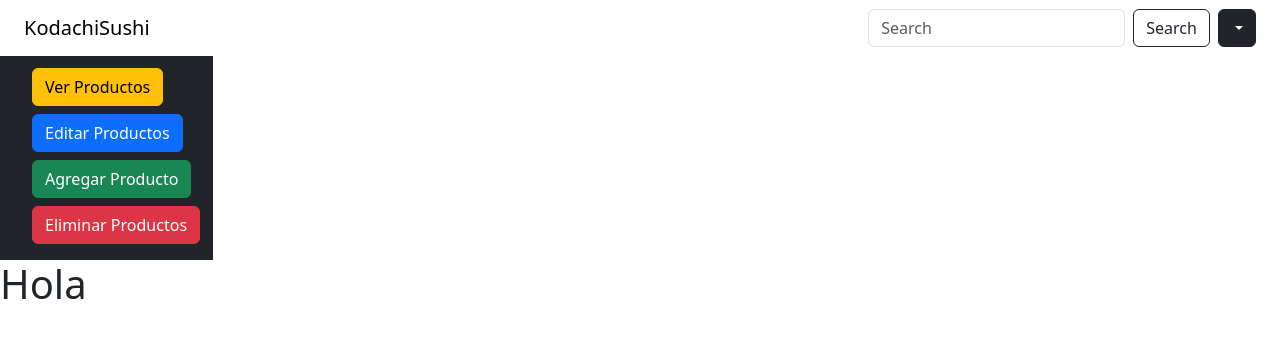
After one commit to benjvmindev/KodachiSushi, a Flask app: page /admin in a window 1280 px wide. The commit adds this page. Shown: the top 338 px of the page. Run offline with Flask 3, Linux system fonts and the light colour scheme.

Commit message:
panel admin pendiente

```diff
--- a/app.py
+++ b/app.py
@@ -3,12 +3,24 @@ from flask import Flask, render_template
 app = Flask(__name__)
 
 @app.route('/')
-def inicio():
+def index():
     return render_template('index.html')
 
 @app.route('/carrito')
 def carrito():
     return render_template('carrito.html')
 
+@app.route('/nosotros')
+def nosotros():
+    return render_template('nosotros.html')
+
+@app.route('/ubicacion')
+def ubicacion():
+    return render_template('ubicacion.html')
+
+@app.route('/admin')
+def admin():
+    return render_template('admin.html')
+
 if __name__ == '__main__':
     app.run(debug=True)
--- /dev/null
+++ b/static/css/admin.css
@@ -0,0 +1,23 @@
+
+.navbar{
+    background-color: transparent !important;
+}
+
+/* Cambiar el color de los enlaces del navbar */
+.navbar .nav-link {
+    color: #000000 !important; /* Blanco */
+  }
+
+/* Cambiar el color al pasar el mouse por encima */
+.navbar .nav-link:hover {
+    color: #000000 !important; /* Gris claro */
+  }
+
+.navbar .form-control{
+    outline: #000000;
+}
+
+.lista{
+    list-style: none;  /* Esto elimina los puntos */
+
+}
--- /dev/null
+++ b/templates/admin.html
@@ -0,0 +1,63 @@
+<!DOCTYPE html>
+<html lang="es">
+<head>
+    <meta charset="UTF-8">
+    <meta name="viewport" content="width=device-width, initial-scale=1.0">
+    <link href="https://cdn.jsdelivr.net/npm/bootstrap@5.3.6/dist/css/bootstrap.min.css" rel="stylesheet" integrity="sha384-4Q6Gf2aSP4eDXB8Miphtr37CMZZQ5oXLH2yaXMJ2w8e2ZtHTl7GptT4jmndRuHDT" crossorigin="anonymous">
+    <script src="https://cdn.jsdelivr.net/npm/bootstrap@5.3.6/dist/js/bootstrap.bundle.min.js" integrity="sha384-j1CDi7MgGQ12Z7Qab0qlWQ/Qqz24Gc6BM0thvEMVjHnfYGF0rmFCozFSxQBxwHKO"
+    crossorigin="anonymous"></script>
+<link rel="stylesheet" href="{{url_for ('static', filename='css/admin.css') }}">
+    <title>Panel de administración</title>
+</head>
+<body>
+    <div class="container-fluid">
+    <nav class="navbar navbar-expand-lg bg-body-tertiary">
+  <div class="container-fluid">
+    <a class="navbar-brand" href="#">KodachiSushi</a>
+    <button class="navbar-toggler" type="button" data-bs-toggle="collapse" data-bs-target="#navbarSupportedContent" aria-controls="navbarSupportedContent" aria-expanded="false" aria-label="Toggle navigation">
+      <span class="navbar-toggler-icon"></span>
+    </button>
+    <div class="collapse navbar-collapse" id="navbarSupportedContent">
+      <ul class="navbar-nav me-auto mb-2 mb-lg-0">
+
+      </ul>
+      <form class="d-flex" role="search">
+        <input class="form-control me-2" type="search" placeholder="Search" aria-label="Search"/>
+        <button class="btn btn-outline-dark" type="submit">Search</button>
+      </form>
+
+        <div class="dropdown ms-2">
+        <button class="btn btn-dark dropdown-toggle" type="button" data-bs-toggle="dropdown" aria-expanded="false">
+        </button>
+        <ul class="dropdown-menu dropdown-menu-end">
+            <li><a class="dropdown-item" href="#">Iniciar sesión</a></li>
+        </ul>
+        </div>
+
+    </div>
+  </div>
+</nav>
+</div>
+
+
+<nav class="nav flex-column bg-dark col-2" style="height: 100hv;">
+
+  <ul class="lista mt-1">
+    <li><button class="btn btn-warning mt-2">Ver Productos</button></li>
+    <li><button class="btn btn-primary mt-2">Editar Productos</button></li>
+    <li><button class="btn btn-success mt-2">Agregar Producto</button></li>
+    <li><button class="btn btn-danger mt-2">Eliminar Productos</button></li>
+  </ul>
+</nav>
+
+<div class="content">
+    <h1>Hola</h1>
+</div>
+
+
+
+  <script src="https://cdn.jsdelivr.net/npm/bootstrap@5.3.6/dist/js/bootstrap.bundle.min.js"></script>
+</div>
+</div>
+</body>
+</html>
```
Also changed, not shown: templates/carrito.html (+4 -7 lines), templates/index.html (+12 -15 lines), templates/nosotros.html (+5 -8 lines), templates/ubicacion.html (+7 -10 lines), static/js/ubicacion.js (renamed from static/js/ubicación.js).
